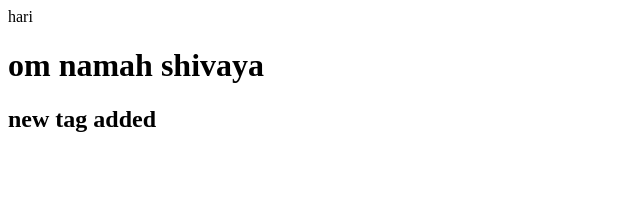
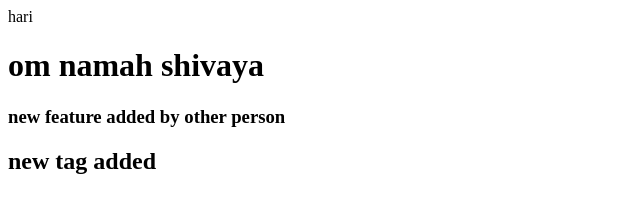
Before and after one commit to BALIRAM-PRAJAPATI/practice-2, a plain HTML site: page index.html in a window 1280 px wide. Shown: the whole page, without its empty margins (0-640 px from the left). Drawn offline with Linux system fonts and the light colour scheme.

Commit message:
new feature added by other

```diff
--- a/index.html
+++ b/index.html
@@ -7,6 +7,7 @@ ram
 <body>
 <p>hari</p>
 <h1>om namah shivaya</h1>
+<h3>new feature added by other person</h3>
 <h2>new tag added</h2>
 </body>
 </html>
```
